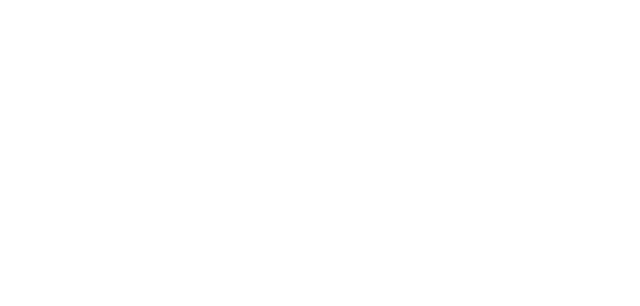
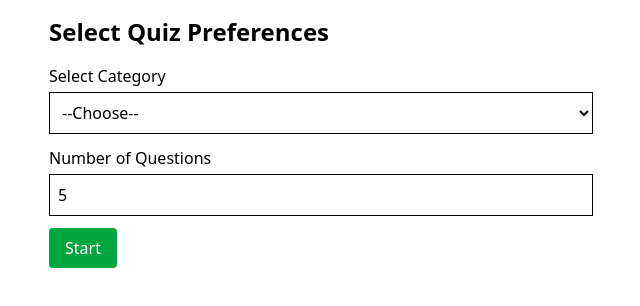
Before and after one commit to 001Albin/Full-Stack-QuizWebsite, a React (Vite) app in the folder quizFrontend/: page /choose in a window 1280 px wide. Before the commit this address had no page. Shown: the top 306 px of the page, without its empty margins (319-959 px from the left). Built offline with nearby package versions, Linux system fonts and the light colour scheme.

Commit message:
Basic frontend completed

```diff
--- a/quizFrontend/src/App.jsx
+++ b/quizFrontend/src/App.jsx
@@ -6,6 +6,8 @@
 import About from "./components/About";
 import Contact from "./components/Contact";
 import Login from "./components/Login";
+import Quiz from "./components/Quiz";
+import Choose from "./components/Choose";
 
 const App = () => {
   return (
@@ -28,7 +30,7 @@
         <Route path="/about" element={<About />} />
         <Route path="/contact" element={<Contact />} />
         <Route path="/login" element={<Login />} />
-
+        <Route path="/choose" element={<Choose/>} />
       </Routes>
       {!isSelectorPage && <Footer />}
     </>
--- /dev/null
+++ b/quizFrontend/src/components/Choose.jsx
@@ -0,0 +1,39 @@
+import { useState } from "react";
+import { useNavigate } from "react-router-dom";
+
+const Choose = () => {
+  const [category, setCategory] = useState("");
+  const [count, setCount] = useState(5);
+  const navigate = useNavigate();
+
+  const handleStart = async () => {
+    const response = await fetch(`http://localhost:8080/quiz?category=${category}&count=${count}`);
+    const questions = await response.json();
+    navigate("/quiz", { state: { questions } });
+  };
+
+  return (
+    <div className="p-4 max-w-xl mx-auto">
+      <h2 className="text-2xl mb-4 font-semibold">Select Quiz Preferences</h2>
+
+      <div className="mb-3">
+        <label className="block mb-1">Select Category</label>
+        <select value={category} onChange={e => setCategory(e.target.value)} className="border p-2 w-full">
+          <option value="">--Choose--</option>
+          <option value="java">Java</option>
+          <option value="javascript">JavaScript</option>
+          <option value="python">Python</option>
+        </select>
+      </div>
+
+      <div className="mb-3">
+        <label className="block mb-1">Number of Questions</label>
+        <input type="number" value={count} onChange={e => setCount(e.target.value)} className="border p-2 w-full" />
+      </div>
+
+      <button onClick={handleStart} className="bg-green-600 text-white px-4 py-2 rounded">Start</button>
+    </div>
+  );
+};
+
+export default Choose;
--- /dev/null
+++ b/quizFrontend/src/components/Quiz.jsx
@@ -0,0 +1,25 @@
+import { useLocation } from "react-router-dom";
+
+const Quiz = () => {
+  const { state } = useLocation();
+  const questions = state?.questions || [];
+
+  return (
+    <div className="p-4">
+      <h2 className="text-xl font-bold mb-4">Quiz Time!</h2>
+      {questions.map((q, index) => (
+        <div key={index} className="mb-4">
+          <p className="font-semibold">{index + 1}. {q.questionTitle}</p>
+          <ul className="list-disc ml-6">
+            <li>{q.option1}</li>
+            <li>{q.option2}</li>
+            <li>{q.option3}</li>
+            <li>{q.option4}</li>
+          </ul>
+        </div>
+      ))}
+    </div>
+  );
+};
+
+export default Quiz;
--- /dev/null
+++ b/quizFrontend/src/components/StartQuiz.jsx
@@ -0,0 +1,19 @@
+import { useNavigate } from "react-router-dom";
+
+const StartQuiz = () => {
+  const navigate = useNavigate();
+
+  return (
+    <div className="text-center mt-10">
+      <h1 className="text-3xl font-bold mb-4">Welcome to the Quiz App!</h1>
+      <button
+        className="bg-blue-500 text-white px-6 py-2 rounded hover:bg-blue-600"
+        onClick={() => navigate("/choose")}
+      >
+        Start Quiz
+      </button>
+    </div>
+  );
+};
+
+export default StartQuiz;
```
Also changed, not shown: quizFrontend/src/components/Footer.jsx (line endings or trailing spaces).
